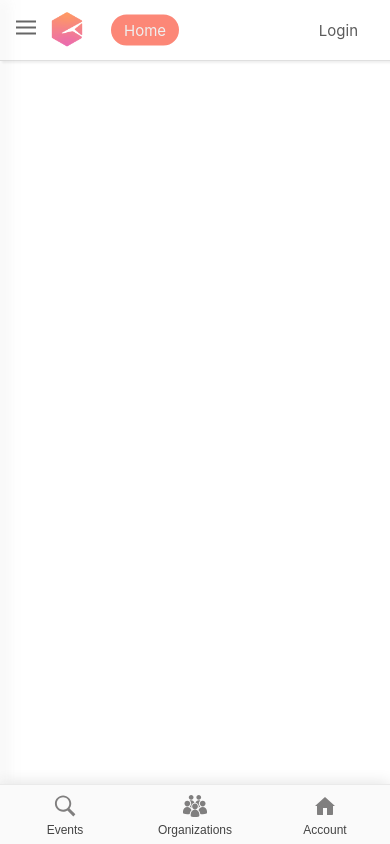
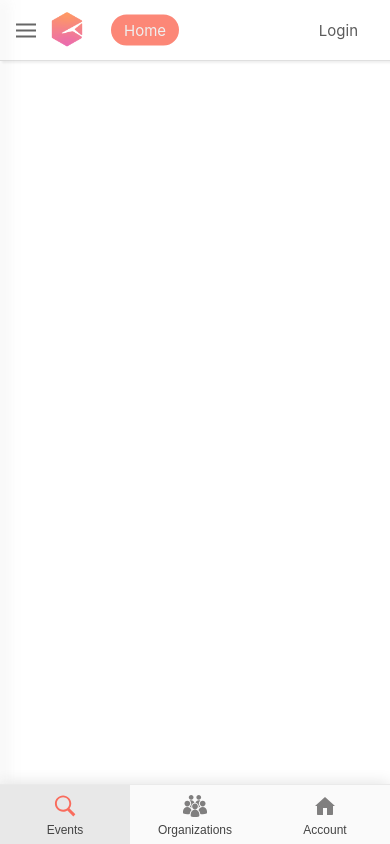
Before and after one commit to TheMoon2000/Eventure-web, a React (Create React App) app: page / in a window 390 px wide. Built offline with nearby package versions, Linux system fonts and the light colour scheme.

Commit message:
Updated text display for some pages

```diff
--- a/src/About/About.css
+++ b/src/About/About.css
@@ -2,22 +2,6 @@
   padding: 70px 100px 20px;
   max-width: 800px;
   margin: auto;
-}
-
-@media screen and (max-width: 700px) {
-  .about { padding: 70px 12% 15px; }
-}
-
-@media screen and (max-width: 600px) {
-  .about { padding: 70px 10% 15px; }
-}
-
-@media screen and (max-width: 500px) {
-  .about { padding: 70px 8% 15px; }
-}
-
-@media screen and (max-width: 400px) {
-  .about { padding: 70px 7% 15px; }
 }
 
 
@@ -65,3 +49,24 @@
   align-self: center;
   margin: auto;
 }
+
+@media screen and (max-width: 700px) {
+  .about { padding: 70px 12% 14.5px; }
+}
+
+@media screen and (max-width: 600px) {
+  .about { padding: 70px 10% 15px; }
+  .about p { font-size: 14px; }
+}
+
+@media screen and (max-width: 500px) {
+  .about { padding: 70px 7% 15px; }
+  .about p { font-size: 13.5px; }
+  .about h1 { font-size: 25px; margin-bottom: 10px; }
+  .about h2 { font-size: 21px; margin-bottom: 8px; }
+}
+
+@media screen and (max-width: 400px) {
+  .about { padding: 70px 5% 15px; }
+  .about p { font-size: 13px; }
+}
--- a/src/NavBar/NavBar.css
+++ b/src/NavBar/NavBar.css
@@ -81,7 +81,7 @@
   float: left;
   border-style: none;
   background-color: white;
-  transform: translateY(12px);
+  transform: translateY(15px);
   padding-right: 12px;
 }
 
--- a/src/TabBar/TabBar.js
+++ b/src/TabBar/TabBar.js
@@ -21,12 +21,12 @@ export default function TabBar() {
 
   }
 
-  let eventClass = index === 0 ? "selected" : ""
-  let eventIcon = `static/assets/search${index === 0 ? "-highlighted" : ""}.svg`
-  let orgClass = index === 1 ? "selected" : ""
-  let orgIcon = `static/assets/orgs${index === 1 ? "-highlighted" : ""}.svg`
-  let accountClass = index === 2 ? "selected" : ""
-  let accountIcon = `static/assets/home${index === 2 ? "-highlighted" : ""}.svg`
+  let eventClass = state === 0 ? "selected" : ""
+  let eventIcon = `static/assets/search${state === 0 ? "-highlighted" : ""}.svg`
+  let orgClass = state === 1 ? "selected" : ""
+  let orgIcon = `static/assets/orgs${state === 1 ? "-highlighted" : ""}.svg`
+  let accountClass = state === 2 ? "selected" : ""
+  let accountIcon = `static/assets/home${state === 2 ? "-highlighted" : ""}.svg`
 
   return (
     <div className="tabBar">
```
